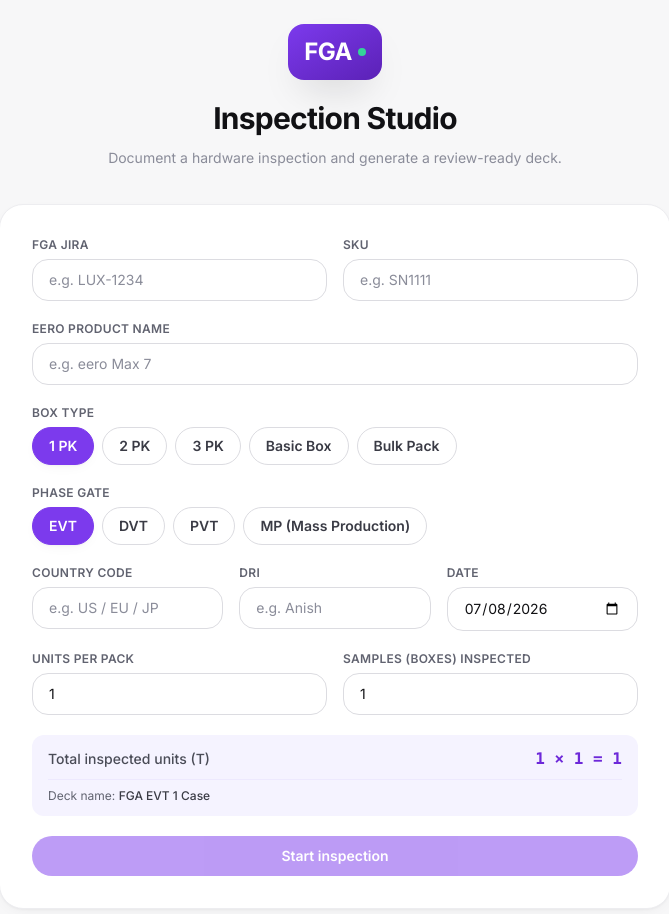
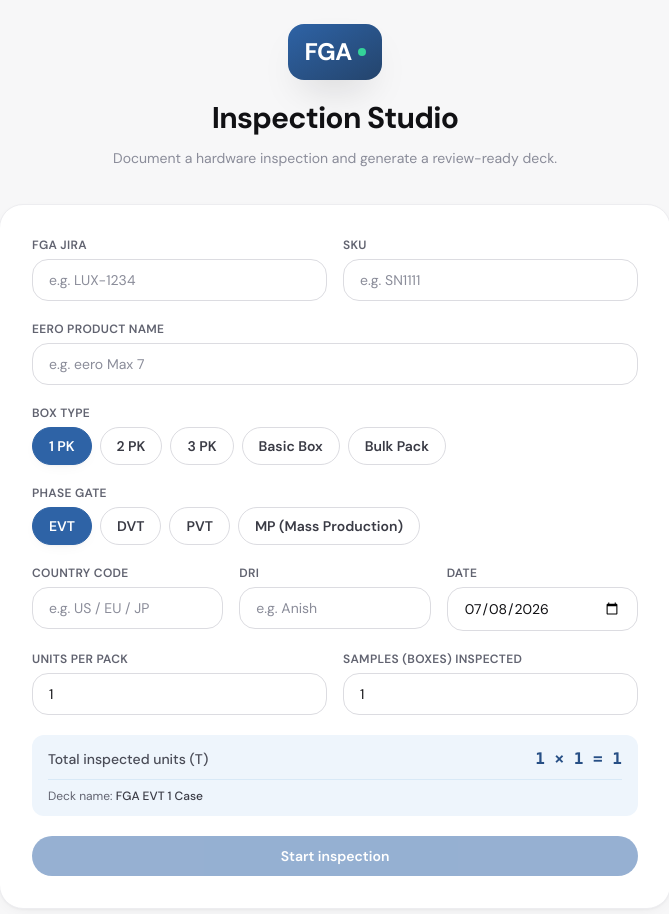
Before and after one commit to anishdutta-eng/FGA_automation, a React (Vite) app in the folder app/: page / in a window 1280 px wide. Shown: the top 914 px of the page, without its empty margins (305-974 px from the left). Built offline with nearby package versions, Linux system fonts and the light colour scheme.

Commit message:
Rename accessories phase, switch to elegant blue theme, use DM Sans - Phase title: 'PSU, Ethernet Cable, WSL, Accessories' - Theme: purple -> refined elegant blue (app brand scale + deck title/brand) - Font: DM Sans across app (Google Fonts) and deck (pptxgenjs fontFace)

```diff
--- a/app/index.html
+++ b/app/index.html
@@ -4,7 +4,7 @@
     <meta charset="UTF-8" />
     <link rel="icon" type="image/svg+xml" href="/vite.svg" />
     <meta name="viewport" content="width=device-width, initial-scale=1.0" />
-    <meta name="theme-color" content="#4c1d95" />
+    <meta name="theme-color" content="#213c5c" />
     <meta
       name="description"
       content="FGA hardware inspection capture tool — drag-and-drop photo documentation with risk-scored observations and Google Slides export."
@@ -12,7 +12,7 @@
     <link rel="preconnect" href="https://fonts.googleapis.com" />
     <link rel="preconnect" href="https://fonts.gstatic.com" crossorigin />
     <link
-      href="https://fonts.googleapis.com/css2?family=Inter:wght@400;500;600;700&display=swap"
+      href="https://fonts.googleapis.com/css2?family=DM+Sans:opsz,wght@9..40,400;9..40,500;9..40,600;9..40,700&display=swap"
       rel="stylesheet"
     />
     <title>FGA · Inspection Studio</title>
--- a/app/src/config/phases.ts
+++ b/app/src/config/phases.ts
@@ -70,7 +70,7 @@
   },
   {
     id: 'accessory-box',
-    title: 'Accessories (PSU, Ethernet, Clamps, WSL)',
+    title: 'PSU, Ethernet Cable, WSL, Accessories',
     guidance:
       'Inspect and photograph all accessories: PSU, ethernet cables, clamps, and WSL. Check completeness and condition.',
     slideOrder: 8,
--- a/app/src/index.css
+++ b/app/src/index.css
@@ -11,7 +11,6 @@
 
   body {
     @apply bg-ink-50 text-ink-900 antialiased;
-    font-feature-settings: 'cv02', 'cv03', 'cv04', 'cv11';
   }
 
   * {
--- a/app/src/lib/report/theme.ts
+++ b/app/src/lib/report/theme.ts
@@ -13,18 +13,18 @@
   line: 'DCDCE1',
   paper: 'FFFFFF',
   panel: 'F7F7F8',
-  brand: '7C3AED',
+  brand: '2E63A6',
   white: 'FFFFFF',
 } as const;
 
-/** Title-slide palette: elegant purple. */
+/** Title-slide palette: elegant blue. */
 export const TITLE = {
-  bg: '3A1D6E',
-  band: '2C1556',
-  accent: 'A78BFA',
+  bg: '234B7A',
+  band: '1B3A61',
+  accent: '8BB8E3',
   text: 'FFFFFF',
-  sub: 'E3DAF7',
-  muted: 'B4A3DE',
+  sub: 'D8E9F7',
+  muted: 'A9C4E4',
 } as const;
 
 export interface RiskPalette {
@@ -91,7 +91,7 @@
 ];
 
 export const FONT = {
-  face: 'Arial',
+  face: 'DM Sans',
   title: 32,
   heading: 22,
   subheading: 14,
--- a/app/tailwind.config.js
+++ b/app/tailwind.config.js
@@ -5,7 +5,7 @@
     extend: {
       fontFamily: {
         sans: [
-          'Inter',
+          '"DM Sans"',
           'system-ui',
           '-apple-system',
           'Segoe UI',
@@ -44,16 +44,16 @@
           discussSoft: '#e2e8f0',
         },
         brand: {
-          50: '#f5f3ff',
-          100: '#ede9fe',
-          200: '#ddd6fe',
-          300: '#c4b5fd',
-          400: '#a78bfa',
-          500: '#8b5cf6',
-          600: '#7c3aed',
-          700: '#6d28d9',
-          800: '#5b21b6',
-          900: '#4c1d95',
+          50: '#eef5fc',
+          100: '#d8e9f7',
+          200: '#b6d4ef',
+          300: '#8bb8e3',
+          400: '#5b96d4',
+          500: '#3b78c0',
+          600: '#2e63a6',
+          700: '#274f85',
+          800: '#24446c',
+          900: '#213c5c',
         },
         accent: {
           50: '#ecfdf5',
```
